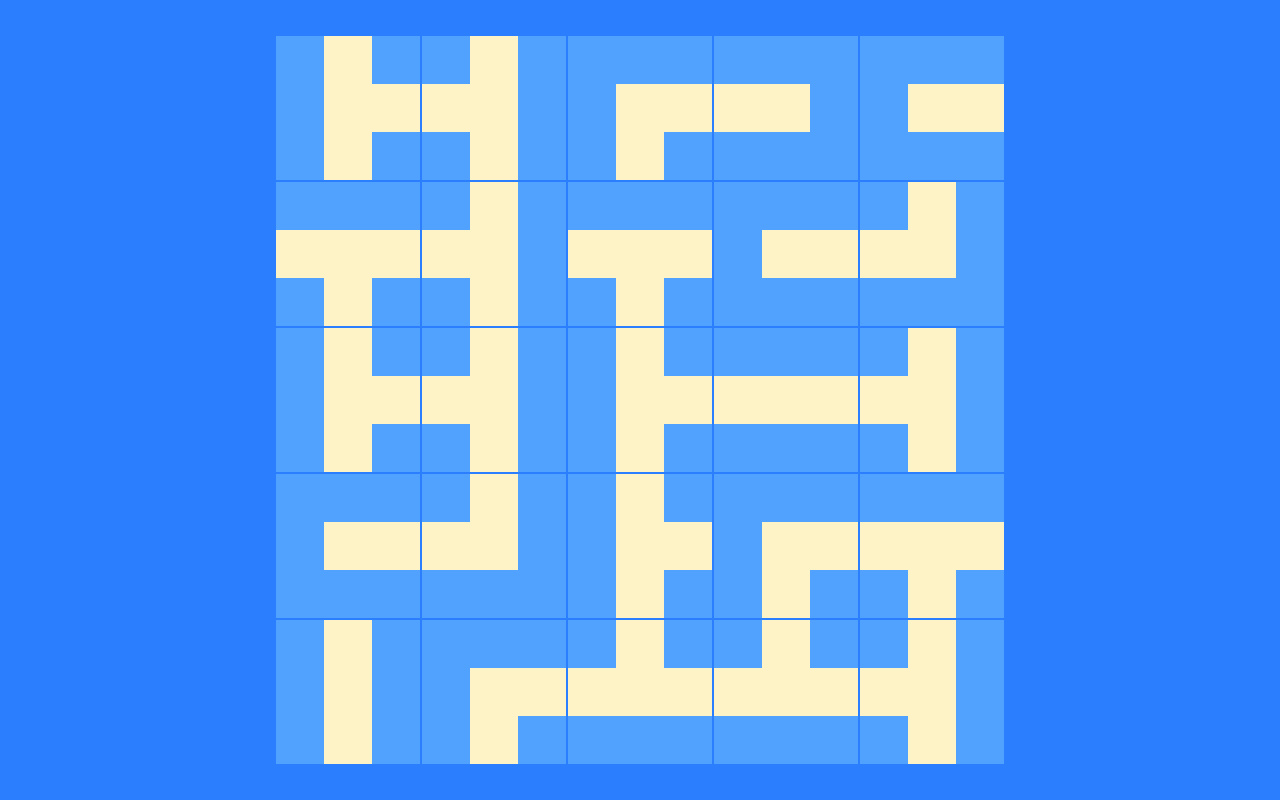
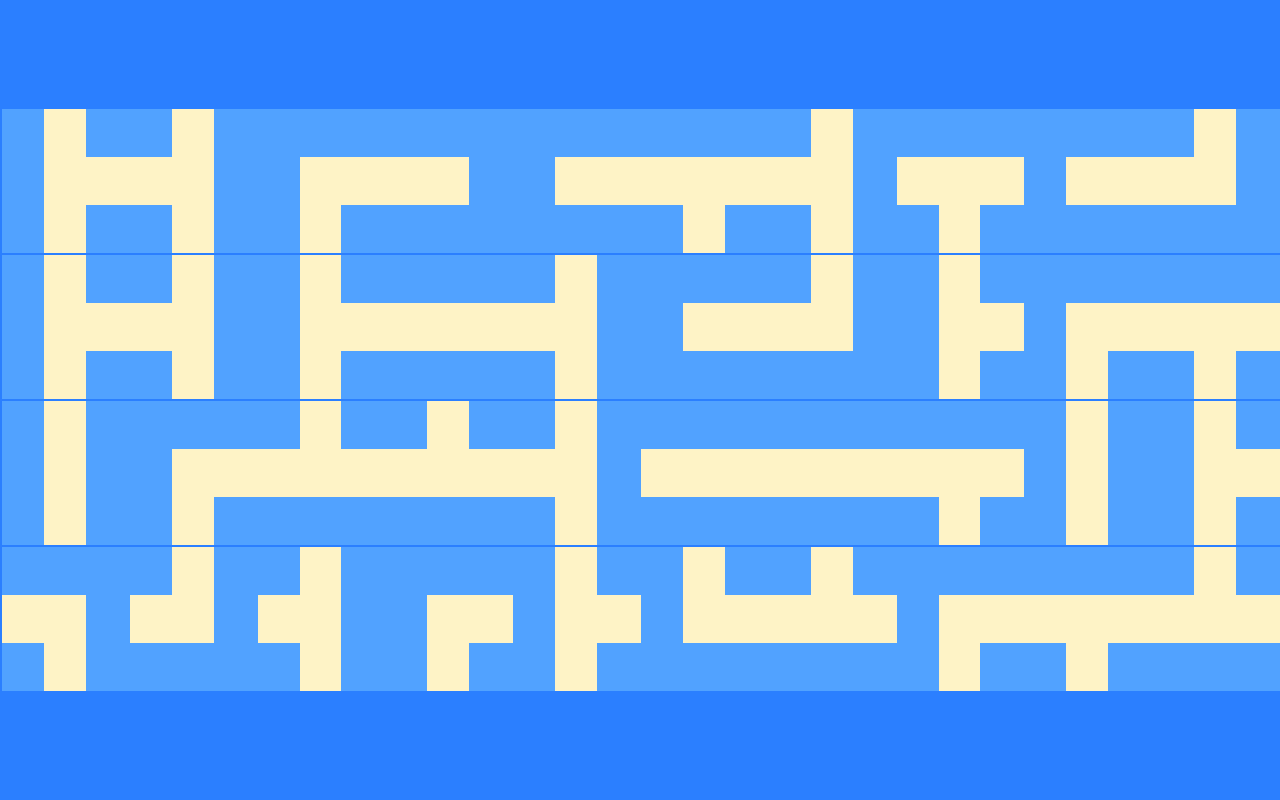
Before and after one commit to toniogabe/wiredgame, a Vue app: page / in a window 1280 px wide. Built offline with nearby package versions, Linux system fonts and the light colour scheme; the HTML template or start-up script is replaced by a standard one.

Commit message:
feat: update MediumTile and GameView with rotation functionality and grid adjustments

```diff
--- a/src/components/MediumTile.vue
+++ b/src/components/MediumTile.vue
@@ -2,7 +2,7 @@
 import SmallTile from '@/components/SmallTile.vue';
 import { useTilePosition } from '@/composables/useTilePosition';
 import type { Direction } from '@/composables/useTiles';
-import { computed } from 'vue';
+import { computed, ref } from 'vue';
 
 const props = defineProps<{
   x: number;
@@ -13,9 +13,10 @@ const props = defineProps<{
 const { posX, posY, position } = useTilePosition(props.x, props.y);
 
 const id = computed(() => `${posX.value}${posY.value}`);
-const tiles = computed(() => props.tiles);
+const tiles = ref<Direction[]>(props.tiles);
+const rotationAngle = ref(0);
 
-const smallTiles: [number, number, boolean][] = [
+const smallTiles = computed<[number, number, boolean][]>(() => [
   [1, 1, false], // TopLeft
   [2, 1, has('top')], // Top
   [3, 1, false], // TopRight
@@ -25,7 +26,20 @@ const smallTiles: [number, number, boolean][] = [
   [1, 3, false], // BottomLeft
   [2, 3, has('bottom')], // Bottom
   [3, 3, false], // BottomRight
-];
+]);
+
+function rotate() {
+  const rotationMap: Record<Direction, Direction> = {
+    top: 'right',
+    right: 'bottom',
+    bottom: 'left',
+    left: 'top',
+  };
+
+  tiles.value = tiles.value.map((tile) => rotationMap[tile] || tile);
+  // rotationAngle.value += 90; // Incrementa o ângulo de rotação em 90 graus
+  console.log(tiles.value);
+}
 
 function has(direction: Direction): boolean {
   return tiles.value.includes(direction);
@@ -33,6 +47,7 @@ function has(direction: Direction): boolean {
 
 defineExpose({
   id,
+  rotate,
 });
 </script>
 
@@ -40,10 +55,10 @@ defineExpose({
   <div
     :id="id"
     :class="[
-      'grid grid-cols-3 grid-rows-3 w-fit h-fit relative cursor-pointer hover:ring-2 ring-amber-400',
+      'grid grid-cols-3 grid-rows-3 w-fit h-fit relative cursor-pointer hover:ring-2 ring-amber-400 transition-all ease-in-out duration-300',
     ]"
+    :style="{ transform: `rotate(${rotationAngle}deg)` }"
   >
-    <!-- TopLeft -->
     <SmallTile
       v-for="[x, y, isActive] in smallTiles"
       :key="`${x}${y}`"
--- a/src/views/GameView.vue
+++ b/src/views/GameView.vue
@@ -4,8 +4,8 @@ import MediumTile from '@/components/MediumTile.vue';
 import { useTiles } from '@/composables/useTiles';
 import { ref, type VNodeRef } from 'vue';
 
-const gridCols = ref(5);
-const gridRows = ref(5);
+const gridCols = ref(10);
+const gridRows = ref(4);
 
 const { possibleTiles } = useTiles();
 
@@ -23,12 +23,11 @@ function setTileRef(el: HTMLElement, x: number, y: number): VNodeRef {
   return tilesRefs;
 }
 
-function getTileRef(x: number, y: number): HTMLElement {
-  return tilesRefs.value.get(`${x}${y}`);
-}
+const getTileRef = (x: number, y: number): HTMLElement => tilesRefs.value.get(`${x}${y}`);
 
-function logme(x: number, y: number) {
+function handleClick(x: number, y: number) {
   const tile = getTileRef(x, y);
+  tile.rotate();
   console.log(tile.id);
 }
 </script>
@@ -44,7 +43,7 @@ function logme(x: number, y: number) {
               :x="x"
               :y="y"
               :tiles="getRandomTileCombination()"
-              @click="logme(x, y)"
+              @click="handleClick(x, y)"
             />
           </template>
           <template v-else>
```
Also changed, not shown: 1 other file (tests, documents, lock files or other folders).
